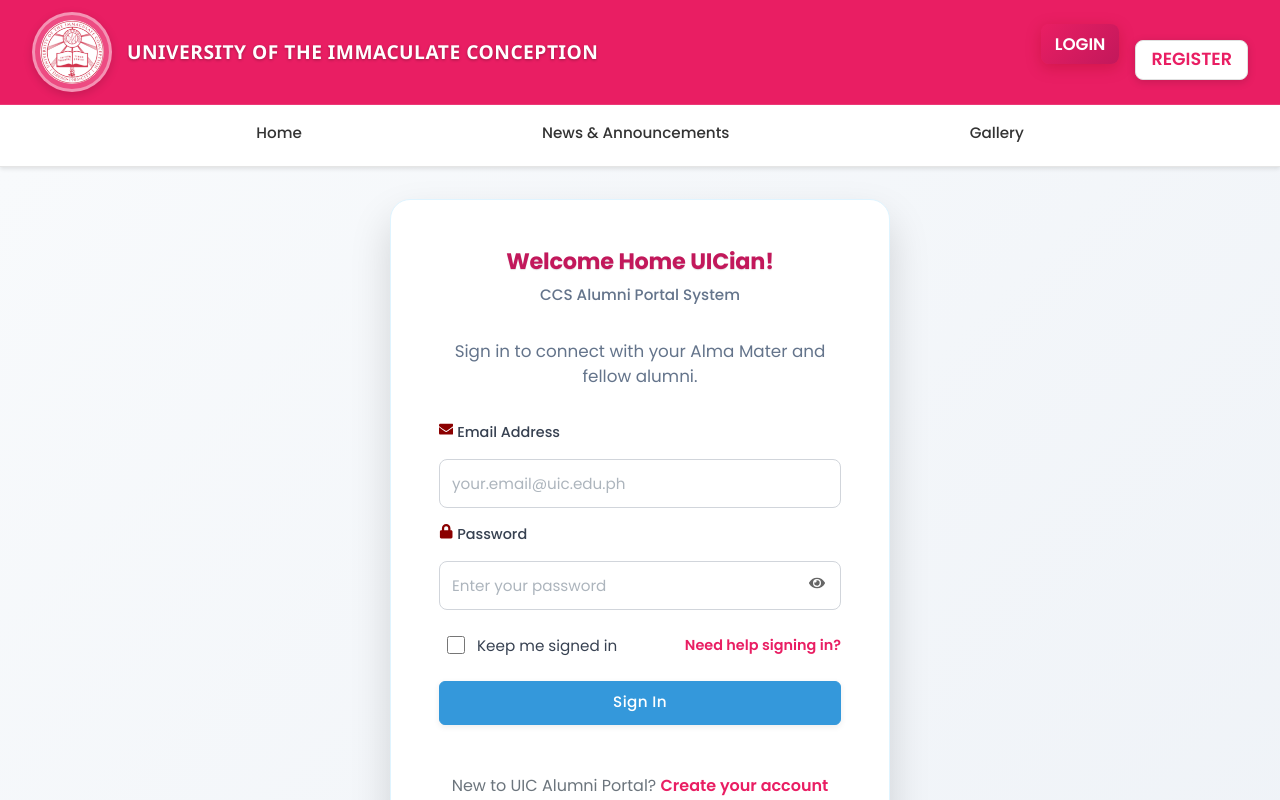
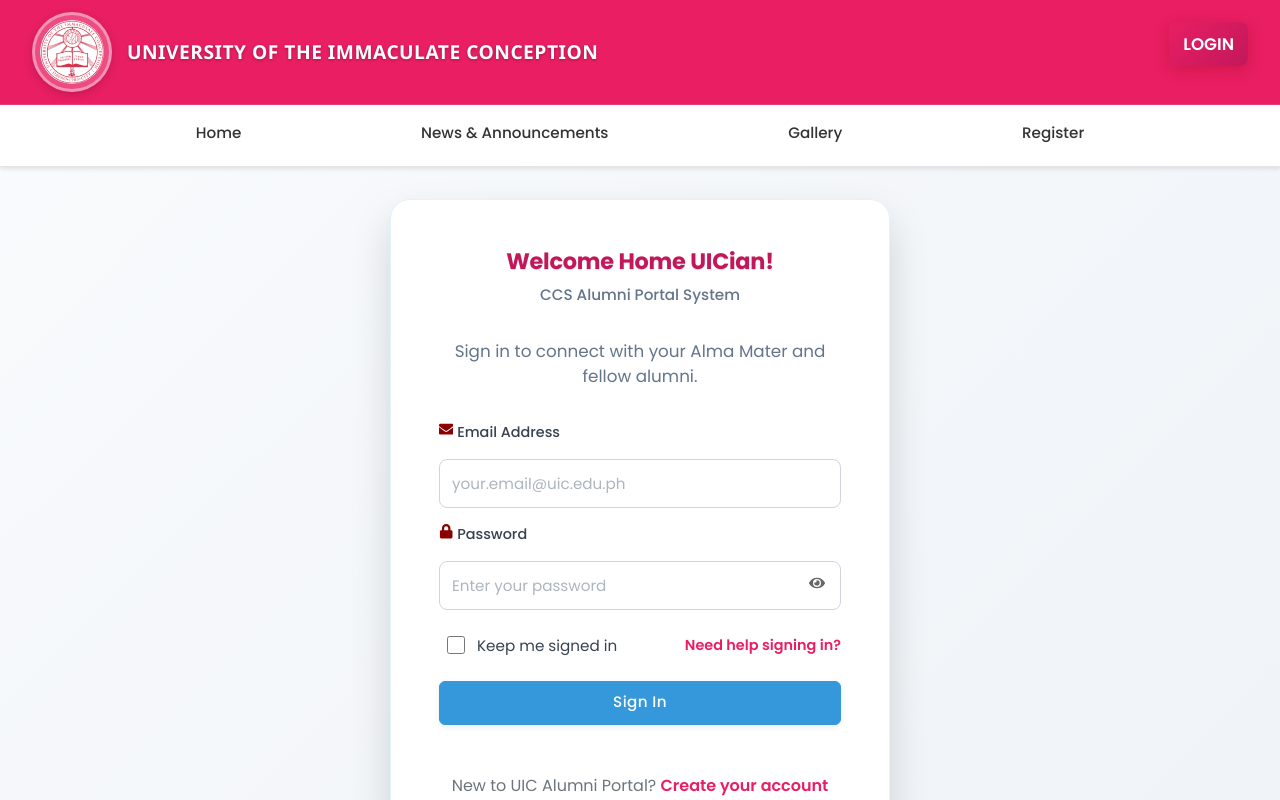
Before and after one commit to Pyae-Sone-Chan-Thar-Aung/Alumni, a React (Create React App) app: page /login in a window 1280 px wide. Shown: the top 800 px of the page. Built offline with nearby package versions, Linux system fonts and the light colour scheme; no server answers; the database is empty.

Commit message:
log in and register buttons design

```diff
--- a/src/components/Navbar.css
+++ b/src/components/Navbar.css
@@ -69,55 +69,58 @@
 
 .navbar-auth {
   display: flex;
-  align-items: stretch;
+  align-items: center;
   gap: 1rem;
   flex: 0 0 auto;
 }
 
 .auth-btn {
-  padding: 0;
+  padding: 0.65rem 1.5rem;
   border-radius: 8px;
   font-weight: 600;
   font-size: 0.9rem;
   text-decoration: none;
-  display: flex;
+  display: inline-flex;
   align-items: center;
   justify-content: center;
-  width: 120px;
-  height: 40px;
   text-transform: uppercase;
   cursor: pointer;
   transition: all 0.2s ease;
-  box-shadow: 0 2px 8px rgba(0, 0, 0, 0.15);
   box-sizing: border-box;
   line-height: 1;
   margin: 0;
   border: none;
+  white-space: nowrap;
 }
 
 .login-btn {
-  background-color: var(--uic-pink);
+  background-color: transparent;
   color: #ffffff;
+  box-shadow: none;
+  font-weight: 600;
+  padding: 0.65rem 1.5rem;
 }
 
 .login-btn:hover {
-  background-color: #d81b60;
+  background-color: rgba(255, 255, 255, 0.1);
   color: #ffffff;
-  transform: translateY(-1px);
-  box-shadow: 0 4px 12px rgba(0, 0, 0, 0.2);
+  transform: none;
+  box-shadow: none;
 }
 
 .register-btn {
-  background-color: #ffffff;
-  color: var(--uic-pink);
-  border: 1px solid #e0e0e0;
+  background: linear-gradient(135deg, #6366f1 0%, #4f46e5 100%);
+  color: #ffffff;
+  border: none;
+  padding: 0.65rem 1.5rem;
+  box-shadow: 0 2px 8px rgba(99, 102, 241, 0.3);
 }
 
 .register-btn:hover {
-  background-color: #f8f9fa;
-  color: var(--uic-pink);
+  background: linear-gradient(135deg, #4f46e5 0%, #4338ca 100%);
+  color: #ffffff;
   transform: translateY(-1px);
-  box-shadow: 0 4px 12px rgba(0, 0, 0, 0.15);
+  box-shadow: 0 4px 12px rgba(79, 70, 229, 0.4);
 }
 
 /* Bottom Banner - White background with navigation links */
--- a/src/components/Navbar.js
+++ b/src/components/Navbar.js
@@ -66,9 +66,6 @@
                 <Link to="/login" className="auth-btn login-btn">
                   LOGIN
                 </Link>
-                <Link to="/register" className="auth-btn register-btn">
-                  Register
-                </Link>
               </>
             ) : (
               <div className="nav-user">
@@ -108,6 +105,11 @@
               <NavLink to="/gallery" className={({ isActive }) => `nav-link${isActive ? ' active' : ''}`} onClick={() => setIsOpen(false)}>
                 Gallery
               </NavLink>
+              {!isAuthenticated && (
+                <NavLink to="/register" className={({ isActive }) => `nav-link${isActive ? ' active' : ''}`} onClick={() => setIsOpen(false)}>
+                  Register
+                </NavLink>
+              )}
 
               {isAuthenticated && (
                 <>
```
